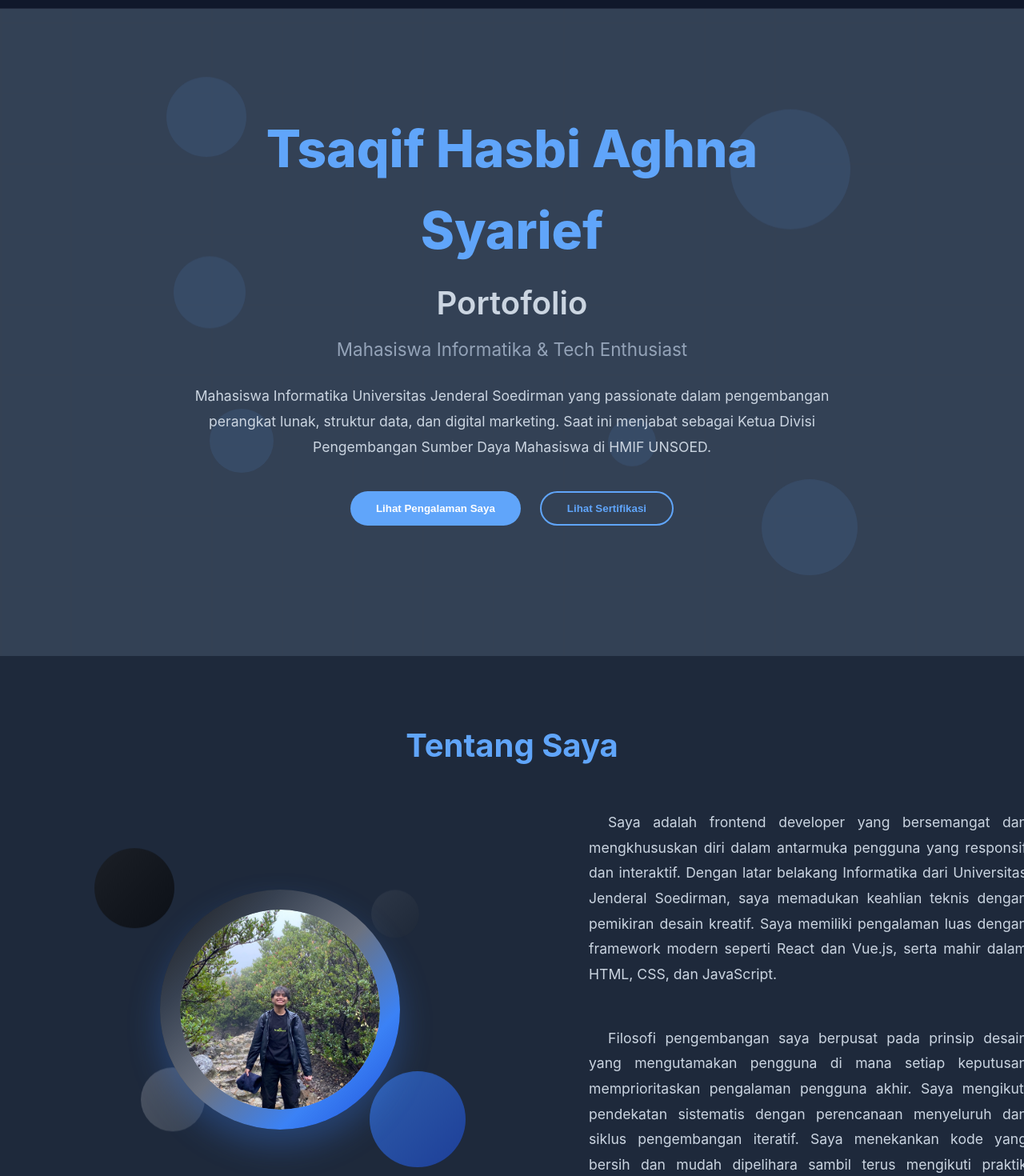
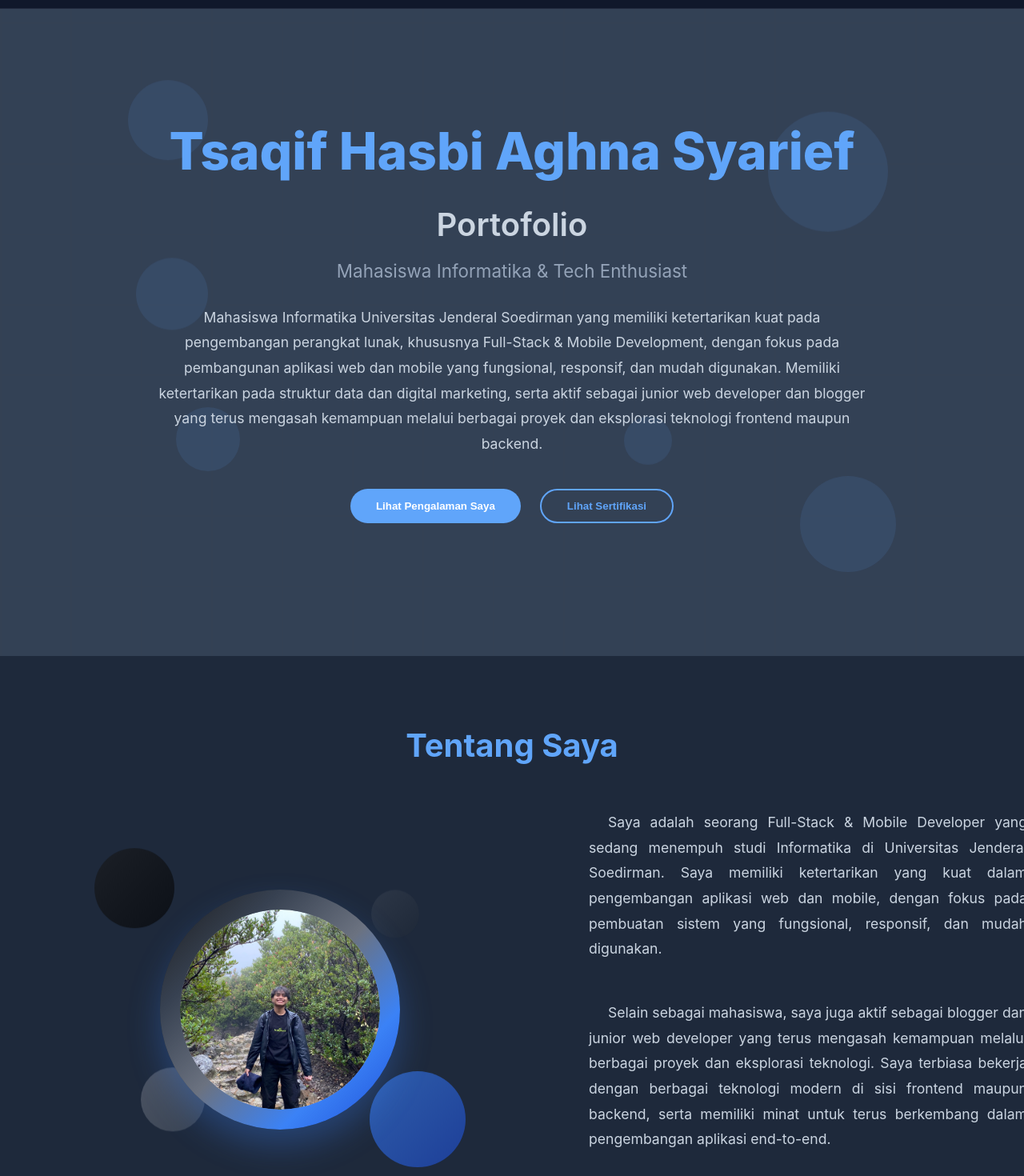
Before and after one commit to TsaqifHasbi/myPortofolio, a React (Create React App) app: page / in a window 1280 px wide. Shown: the part 60-1530 px from the top of the page at 80% size. Built offline with nearby package versions, Linux system fonts and the light colour scheme.

Commit message:
Perbaikan Isi

```diff
--- a/src/App.css
+++ b/src/App.css
@@ -261,7 +261,7 @@ body {
 
 .hero-content-centered {
   text-align: center;
-  max-width: 800px;
+  max-width: 900px;
   position: relative;
   animation: fadeInUp 1s ease-out;
 }
--- a/src/App.js
+++ b/src/App.js
@@ -21,7 +21,8 @@ import {
   FaBrain,
   FaCertificate,
   FaServer,
-  FaReact
+  // FaReact,
+  FaJsSquare
 } from 'react-icons/fa';
 
 const content = {
@@ -29,9 +30,9 @@ const content = {
     name: 'Tsaqif Hasbi Aghna Syarief',
     title: 'Portfolio',
     subtitle: 'Informatics Student & Tech Enthusiast',
-    description: 'Passionate Informatics student at Jenderal Soedirman University with expertise in software development, data structures, and digital marketing. Currently serving as Head of Human Resource Development Division at HMIF UNSOED.',
+    description: 'An Informatics student at Universitas Jenderal Soedirman with a strong interest in software development, particularly Full-Stack & Mobile Development, with a focus on building functional, responsive, and user-friendly web and mobile applications. Has an interest in data structures and digital marketing, and is actively working as a junior web developer and blogger, continuously improving skills through various projects and exploration of both frontend and backend technologies.',
     aboutTitle: 'About Me',
-    aboutDesc: 'I am an ambitious Informatics student with a strong foundation in programming, algorithm design, and digital marketing. My leadership experience includes managing human resource development programs and coordinating major university events. I combine technical skills with strategic thinking to create innovative solutions.',
+    // aboutDesc: 'I am an ambitious Informatics student with a strong foundation in programming, algorithm design, and digital marketing. My leadership experience includes managing human resource development programs and coordinating major university events. I combine technical skills with strategic thinking to create innovative solutions.',
     whoAmI: "I'm a passionate frontend developer specializing in responsive and interactive user interfaces. With a background in Informatics from Jenderal Soedirman University, I combine technical expertise with creative design thinking. I have extensive experience with modern frameworks like React and Vue.js, and I'm proficient in HTML, CSS, and JavaScript.",
     myApproach: 'My development philosophy centers on user-centered design principles where every decision prioritizes the end user experience. I follow a systematic approach with thorough planning and iterative development cycles. I emphasize clean, maintainable code while staying updated with industry best practices. Performance optimization and accessibility are crucial aspects of my workflow.',
     educationTitle: 'Education',
@@ -42,7 +43,7 @@ const content = {
         position: 'Search Engine Optimization Team Lead',
         year: 'Feb 2022 - Jul 2022',
         location: 'Jakarta Barat, Jakarta Raya, Indonesia',
-        description: 'An SEO Team Lead is someone who leads a team in developing and implementing search engine optimization strategies to improve online visibility and organic traffic.',
+        description: 'An SEO Team Lead is someone who leads a team in developing and implementing search engine optimization strategies to improve online visibility.',
         achievements: [
           'Strategy Development: Designing effective SEO strategies',
           'Analysis and Reporting: Analyzing site performance and reporting results',
@@ -73,7 +74,7 @@ const content = {
       },
       {
         title: 'BEM FT UNSOED',
-        position: 'Faculty of Engineering Coordinator for the PORSOED Event',
+        position: 'Faculty of Engineering Coordinator (PORSOED)',
         year: 'Sep 2024 - Nov 2024',
         location: 'Purwokerto, Jawa Tengah, Indonesia',
         description: 'As Faculty Coordinator in PORSOED (Pekan Olahraga Soedirman) representing BEM FT UNSOED, I was responsible for full coordination and contingent management of Faculty of Engineering Jenderal Soedirman University in following inter-faculty sports competition.',
@@ -89,7 +90,7 @@ const content = {
       {
         title: 'HMIF UNSOED',
         position: 'Head of Human Resource Development Division',
-        year: 'Mar 2025 - Present',
+        year: 'Mar 2025 - Mar 2026',
         location: 'Purbalingga, Jawa Tengah, Indonesia',
         description: 'As Head of Human Resource Development Division in HMIF UNSOED (Himpunan Mahasiswa Informatika), I lead the division responsible for developing human resources, organizing training programs, and enhancing the skills and capabilities of Informatics students.',
         achievements: [
@@ -333,11 +334,11 @@ const content = {
     name: 'Tsaqif Hasbi Aghna Syarief',
     title: 'Portofolio',
     subtitle: 'Mahasiswa Informatika & Tech Enthusiast',
-    description: 'Mahasiswa Informatika Universitas Jenderal Soedirman yang passionate dalam pengembangan perangkat lunak, struktur data, dan digital marketing. Saat ini menjabat sebagai Ketua Divisi Pengembangan Sumber Daya Mahasiswa di HMIF UNSOED.',
+    description: 'Mahasiswa Informatika Universitas Jenderal Soedirman yang memiliki ketertarikan kuat pada pengembangan perangkat lunak, khususnya Full-Stack & Mobile Development, dengan fokus pada pembangunan aplikasi web dan mobile yang fungsional, responsif, dan mudah digunakan. Memiliki ketertarikan pada struktur data dan digital marketing, serta aktif sebagai junior web developer dan blogger yang terus mengasah kemampuan melalui berbagai proyek dan eksplorasi teknologi frontend maupun backend.',
     aboutTitle: 'Tentang Saya',
-    aboutDesc: 'Saya adalah mahasiswa Informatika yang ambisius dengan fondasi kuat dalam pemrograman, desain algoritma, dan digital marketing. Pengalaman kepemimpinan saya meliputi pengelolaan program pengembangan SDM dan koordinasi acara besar universitas. Saya menggabungkan kemampuan teknis dengan pemikiran strategis untuk menciptakan solusi inovatif.',
-    whoAmI: 'Saya adalah frontend developer yang bersemangat dan mengkhususkan diri dalam antarmuka pengguna yang responsif dan interaktif. Dengan latar belakang Informatika dari Universitas Jenderal Soedirman, saya memadukan keahlian teknis dengan pemikiran desain kreatif. Saya memiliki pengalaman luas dengan framework modern seperti React dan Vue.js, serta mahir dalam HTML, CSS, dan JavaScript.',
-    myApproach: 'Filosofi pengembangan saya berpusat pada prinsip desain yang mengutamakan pengguna di mana setiap keputusan memprioritaskan pengalaman pengguna akhir. Saya mengikuti pendekatan sistematis dengan perencanaan menyeluruh dan siklus pengembangan iteratif. Saya menekankan kode yang bersih dan mudah dipelihara sambil terus mengikuti praktik terbaik industri. Optimisasi performa dan aksesibilitas adalah aspek penting dalam alur kerja saya.',
+    // aboutDesc: 'Mahasiswa Informatika Universitas Jenderal Soedirman yang memiliki ketertarikan kuat pada pengembangan perangkat lunak, khususnya Full-Stack & Mobile Development, dengan fokus pada pembangunan aplikasi web dan mobile yang fungsional, responsif, dan mudah digunakan. Memiliki ketertarikan pada struktur data dan digital marketing, serta aktif sebagai junior web developer dan blogger yang terus mengasah kemampuan melalui berbagai proyek dan eksplorasi teknologi frontend maupun backend.',
+    whoAmI: 'Saya adalah seorang Full-Stack & Mobile Developer yang sedang menempuh studi Informatika di Universitas Jenderal Soedirman. Saya memiliki ketertarikan yang kuat dalam pengembangan aplikasi web dan mobile, dengan fokus pada pembuatan sistem yang fungsional, responsif, dan mudah digunakan.',
+    myApproach: 'Selain sebagai mahasiswa, saya juga aktif sebagai blogger dan junior web developer yang terus mengasah kemampuan melalui berbagai proyek dan eksplorasi teknologi. Saya terbiasa bekerja dengan berbagai teknologi modern di sisi frontend maupun backend, serta memiliki minat untuk terus berkembang dalam pengembangan aplikasi end-to-end.',
     educationTitle: 'Pendidikan',
     experienceTitle: 'Pengalaman',
     experience: [
@@ -345,8 +346,8 @@ const content = {
         title: 'SARI Teknologi',
         position: 'Search Engine Optimization Team Lead',
         year: 'Feb 2022 - Jul 2022',
-        location: 'Jakarta Barat, Jakarta Raya, Indonesia',
-        description: 'Seorang SEO Team Lead adalah seseorang yang memimpin tim dalam mengembangkan dan melaksanakan strategi optimasi mesin pencari untuk meningkatkan visibilitas online dan lalu lintas organik.',
+        location: 'Jakarta Barat, DKI Jakarta, Indonesia',
+        description: 'Seorang SEO Team Lead adalah seseorang yang memimpin tim dalam mengembangkan dan melaksanakan strategi optimasi mesin pencari untuk meningkatkan visibilitas online.',
         achievements: [
           'Pengembangan Strategi: Merancang strategi SEO yang efektif',
           'Analisis dan Pelaporan: Menganalisis performa situs dan melaporkan hasilnya',
@@ -377,7 +378,7 @@ const content = {
       },
       {
         title: 'BEM FT UNSOED',
-        position: 'Koordinator Fakultas untuk Acara PORSOED',
+        position: 'Koordinator Fakultas Teknik (PORSOED)',
         year: 'Sep 2024 - Nov 2024',
         location: 'Purwokerto, Jawa Tengah, Indonesia',
         description: 'Sebagai Koordinator Fakultas dalam PORSOED (Pekan Olahraga Soedirman) mewakili BEM FT UNSOED, saya bertanggung jawab penuh atas koordinasi dan manajemen kontingen Fakultas Teknik Universitas Jenderal Soedirman dalam mengikuti kompetisi olahraga antar fakultas.',
@@ -393,7 +394,7 @@ const content = {
       {
         title: 'HMIF UNSOED',
         position: 'Ketua Divisi Pengembangan Sumber Daya Manusia',
-        year: 'Mar 2025 - Sekarang',
+        year: 'Mar 2025 - Mar 2026',
         location: 'Purbalingga, Jawa Tengah, Indonesia',
         description: 'Sebagai Ketua Divisi Pengembangan Sumber Daya Manusia di HMIF UNSOED (Himpunan Mahasiswa Informatika), saya memimpin divisi yang bertanggung jawab mengembangkan sumber daya manusia, menyelenggarakan program pelatihan, dan meningkatkan kemampuan mahasiswa Informatika.',
         achievements: [
@@ -756,7 +757,7 @@ function App() {
                         e.target.nextSibling.style.display = 'flex';
                       }}
                     />
-                    <div className="about-avatar-placeholder" style={{display: 'none'}}>
+                    <div className="about-avatar-placeholder" style={{ display: 'none' }}>
                       <FaUser />
                     </div>
                   </div>
@@ -863,7 +864,7 @@ function App() {
                   <div className="skill-icon">
                     {idx === 0 ? <FaPalette /> :
                       idx === 1 ? <FaCode /> :
-                     idx === 2 ? <FaReact /> :
+                        idx === 2 ? <FaJsSquare /> :
                           idx === 3 ? <FaRocket /> :
                             idx === 4 ? <FaServer /> :
                               idx === 5 ? <FaBrain /> :
```
Lines whose indentation alone changed are shown as unchanged.
